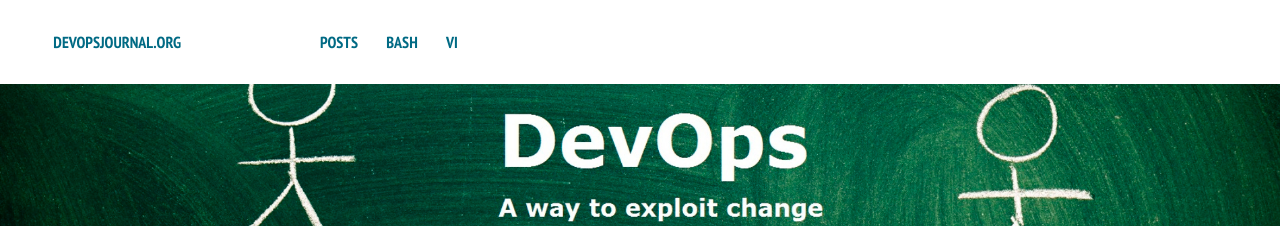
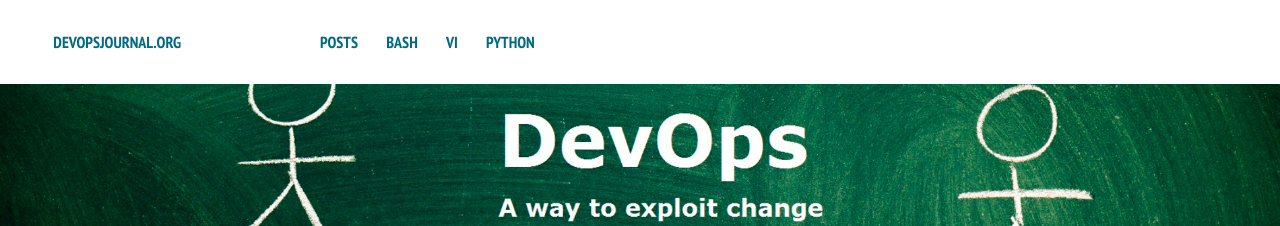
Before and after one commit to andreisid/andreisid.github.io, a Jekyll site: the page built from index.md, in a window 1280 px wide. Shown: the top 226 px of the page. Built offline with Jekyll 4.4.1, drawn with Linux system fonts in a browser that asks for light colours; nearby versions of some CDN libraries.

Commit message:
adding navigation for python doc

```diff
--- a/_data/navigation.yml
+++ b/_data/navigation.yml
@@ -8,3 +8,9 @@
 
 - title: VI
   url: /vi/
+
+- title: Python
+  href: /python/
+  subcategories:
+    - subtitle: "ansible"
+      subhref: "/ansible/"
```
